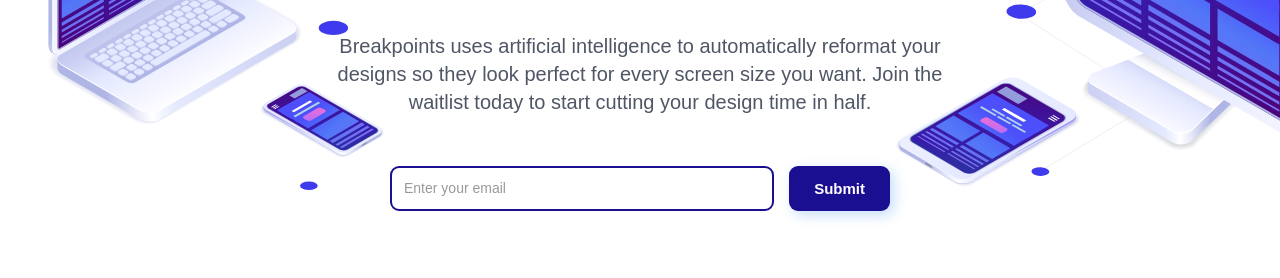
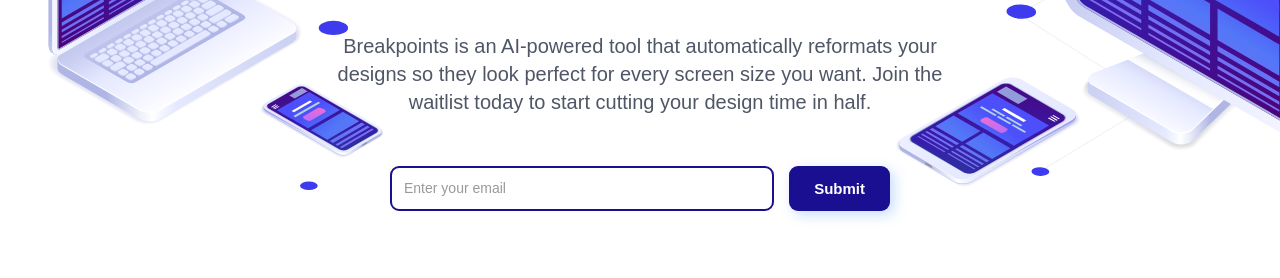
Before and after one commit to Breakpoint-Inc/project-breakpoints-pre-sales-ui, a website: page client/index.html in a window 1280 px wide. Shown: the part 416-694 px from the top of the page. Drawn offline with nearby package versions, Linux system fonts and the light colour scheme; no server answers; a script that the page names is missing.

Commit message:
Updating the wording to match

```diff
--- a/client/index.html
+++ b/client/index.html
@@ -104,8 +104,8 @@
         <div class="div-block-458">
           <div class="div-block-466">
             <h1 class="heading-175">Create Web Designs <span class="text-span-5">4X Faster</span></h1>
-            <div class="text-block-93">Breakpoints uses artificial intelligence to automatically reformat your designs
-              so they look perfect for every screen size you want. Join the waitlist today to start cutting your design
+            <div class="text-block-93">Breakpoints is an AI-powered tool that automatically reformats your designs so
+              they look perfect for every screen size you want. Join the waitlist today to start cutting your design
               time in half.</div>
             <div class="form-block-13 w-form">
               <form id="eventThree1" name="email-form" data-name="Email Form" action="/submit" method="post"
```
